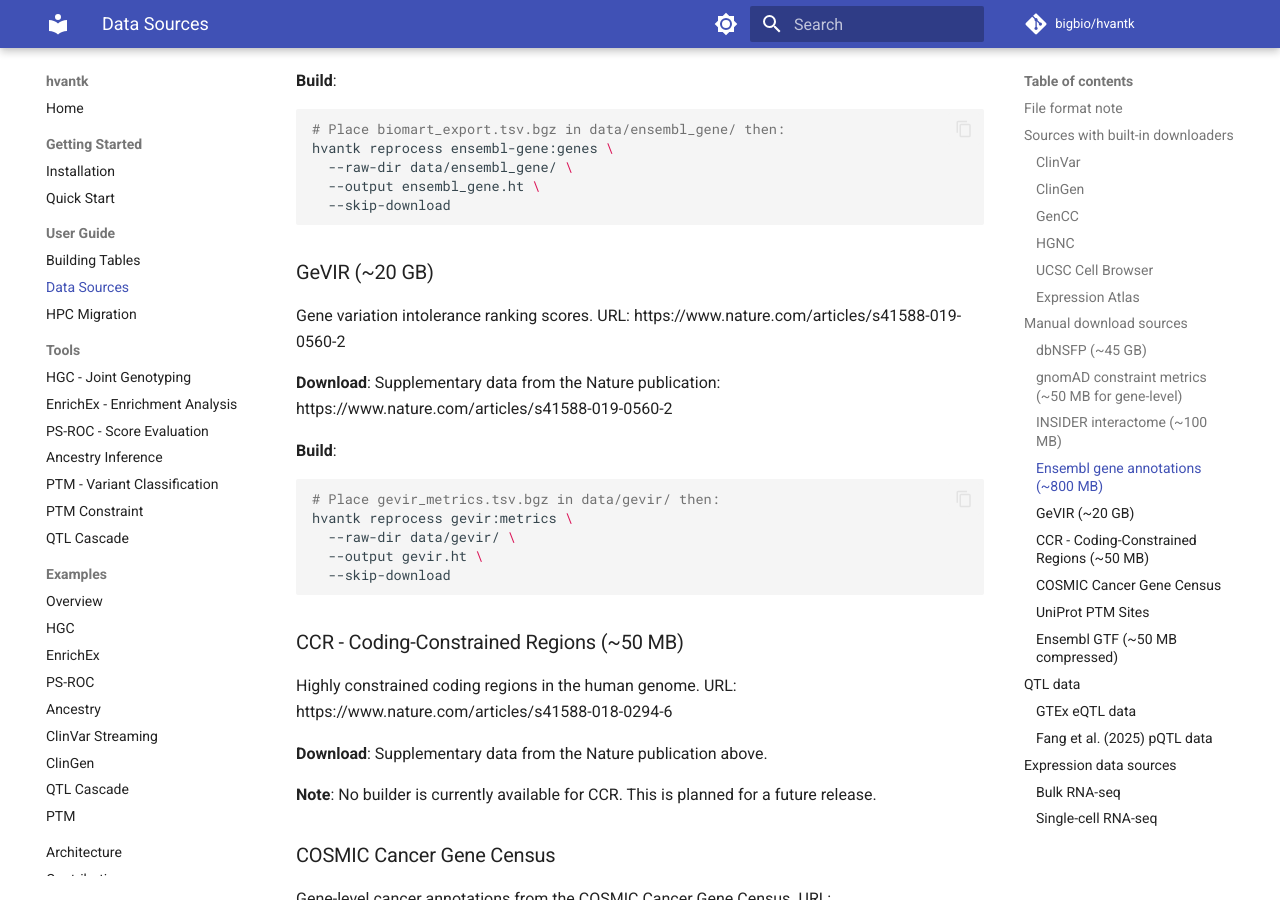
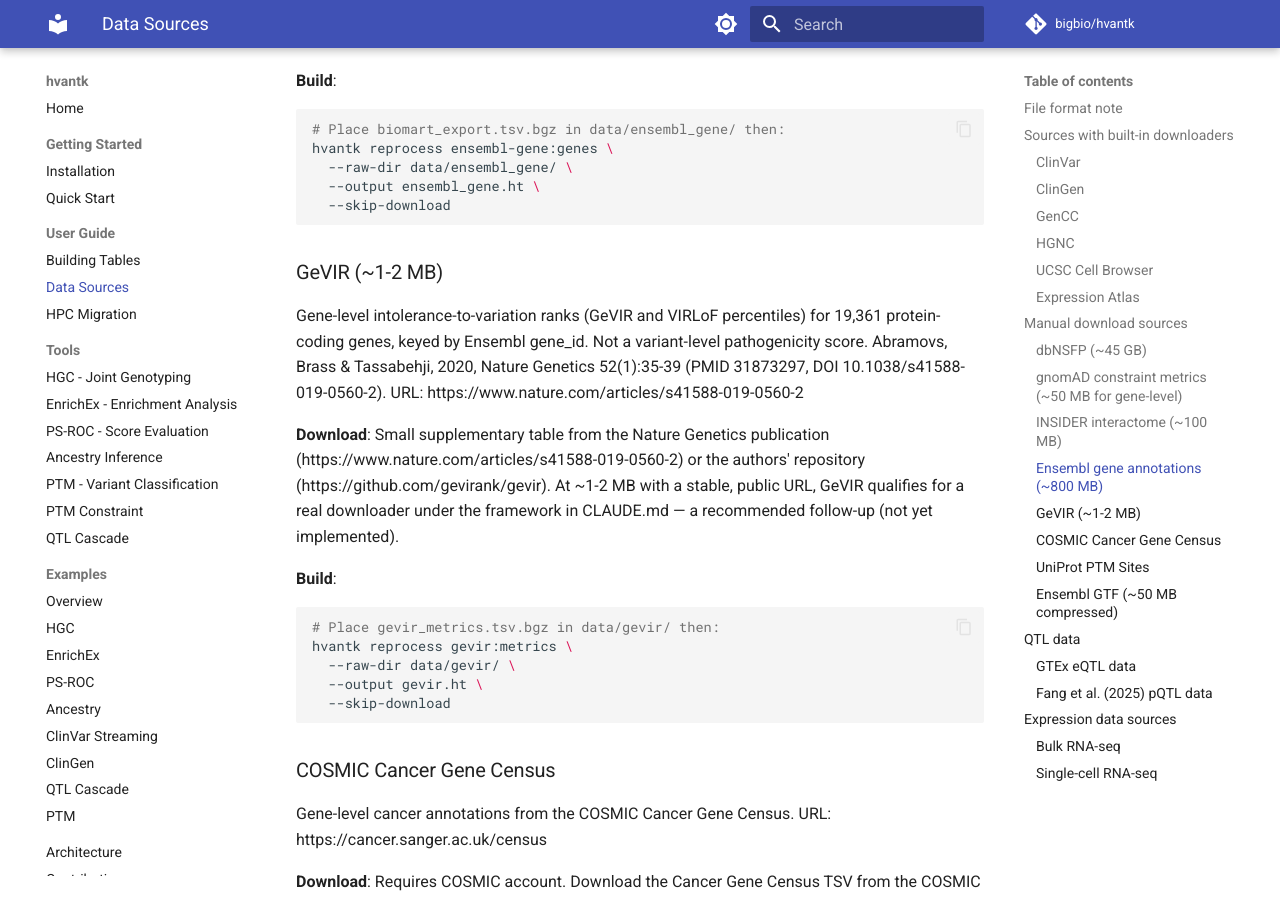
Before and after one commit to bigbio/hvantk, an MkDocs documentation site: the page built from docs_site/guide/data-sources.md, in a window 1280 px wide and 900 px high, scrolled down 4638 px. Built offline with MkDocs 1.6.1 and Material for MkDocs 9.7.7, drawn with Linux system fonts in a browser that asks for light colours; comment, search, counter and statistics services are not loaded.

Commit message:
fix(gevir): correct fabricated catalog/SKILL metadata; repair test-manifest paths
The catalog described a fictional variant-level ~20 GB pathogenicity score (wrong DOI, 700M "samples", CADD/phyloP sources). GeVIR is a gene-level intolerance rank (~19,361 genes; Abramovs et al. 2020, Nat Genet 52:35-39, PMID 31873297). Rewrite catalog/datasets.json to the real resource; fix SKILL.md (name/authors/journal/mechanism/count) and document the 5 fields; repair plugin.yaml test paths (real fixture location; add tests/drift_fingerprint.json + tests/snapshots/schema.json); correct the "~20 GB / documentation-only" note in data-sources.md (GeVIR is ~1-2 MB, downloader-eligible). Builder logic unchanged.

data-sources.md also drops the orphaned CCR data-source stub (shared file; finalized with the CCR removal commit).

````diff
--- a/docs_site/guide/data-sources.md
+++ b/docs_site/guide/data-sources.md
@@ -207,13 +207,19 @@
   --skip-download
 ```
 
-### GeVIR (~20 GB)
+### GeVIR (~1-2 MB)
 
-Gene variation intolerance ranking scores.
+Gene-level intolerance-to-variation ranks (GeVIR and VIRLoF percentiles) for
+19,361 protein-coding genes, keyed by Ensembl gene_id. Not a variant-level
+pathogenicity score. Abramovs, Brass & Tassabehji, 2020, Nature Genetics
+52(1):35-39 (PMID 31873297, DOI 10.1038/s41588-019-0560-2).
 URL: https://www.nature.com/articles/s41588-019-0560-2
 
-**Download**: Supplementary data from the Nature publication:
-https://www.nature.com/articles/s41588-019-0560-2
+**Download**: Small supplementary table from the Nature Genetics publication
+(https://www.nature.com/articles/s41588-019-0560-2) or the authors' repository
+(https://github.com/gevirank/gevir). At ~1-2 MB with a stable, public URL, GeVIR
+qualifies for a real downloader under the framework in CLAUDE.md — a recommended
+follow-up (not yet implemented).
 
 **Build**:
 
@@ -224,15 +230,6 @@
   --output gevir.ht \
   --skip-download
 ```
-
-### CCR - Coding-Constrained Regions (~50 MB)
-
-Highly constrained coding regions in the human genome.
-URL: https://www.nature.com/articles/s41588-018-0294-6
-
-**Download**: Supplementary data from the Nature publication above.
-
-**Note**: No builder is currently available for CCR. This is planned for a future release.
 
 ### COSMIC Cancer Gene Census
 
````
Also changed, not shown: hvantk/skills/gevir/SKILL.md (+26 -10 lines), 4 other files.
